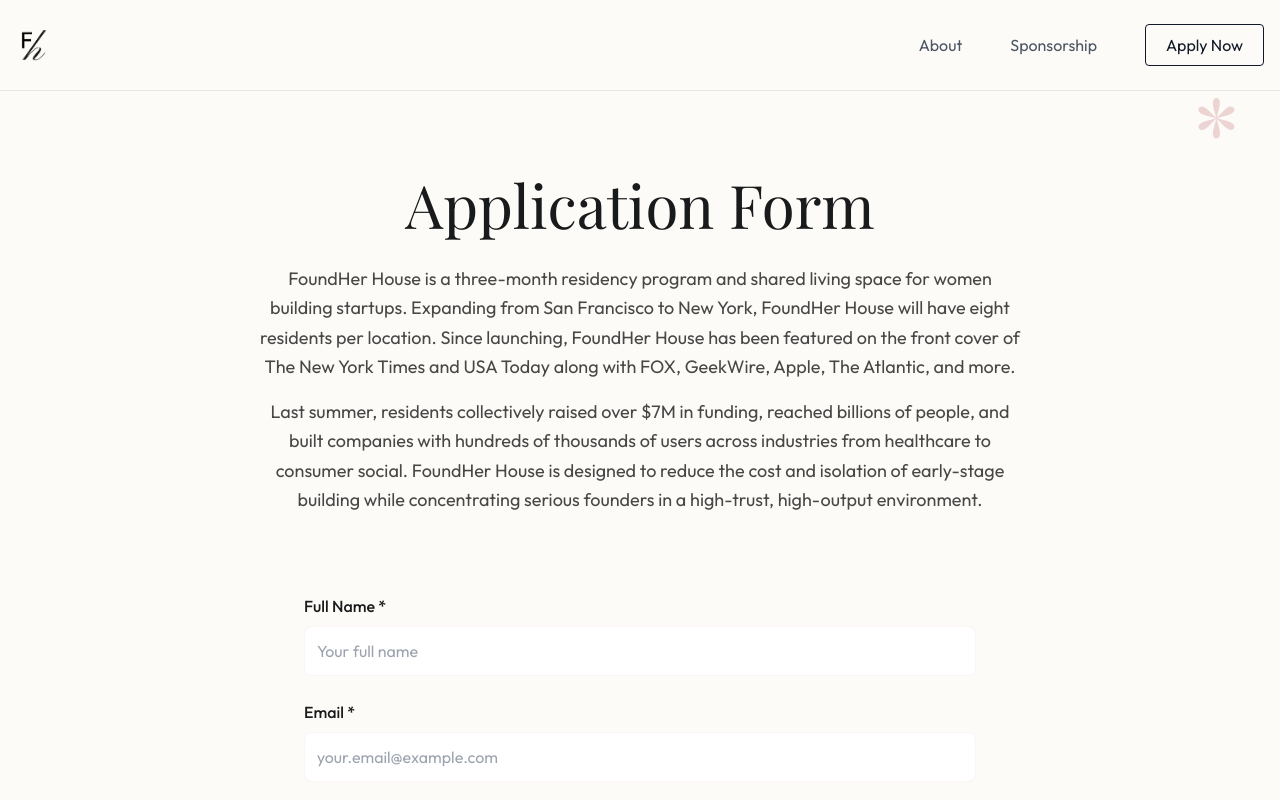
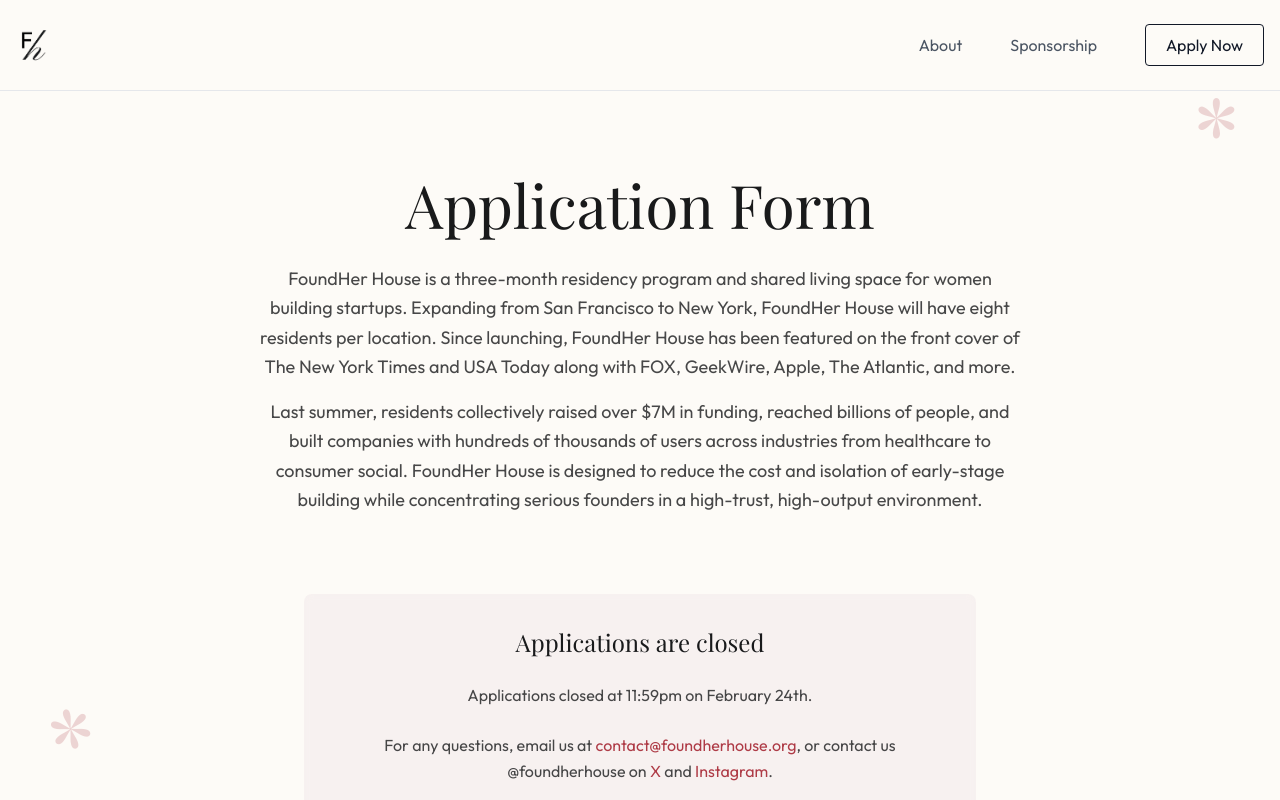
Before and after one commit to suspiciouscow/foundherhouse, a Next.js app: page /apply in a window 1280 px wide. Shown: the top 800 px of the page. Built offline with nearby package versions, Linux system fonts and the light colour scheme.

Commit message:
applications closed

```diff
--- a/src/app/apply/page.tsx
+++ b/src/app/apply/page.tsx
@@ -33,6 +33,8 @@ const WORD_LIMITS = {
   impressive: 200,
   funFact: 150
 }
+
+const APPLICATIONS_CLOSED = true
 
 export default function Apply() {
   const [formData, setFormData] = useState<FormData>({
@@ -250,7 +252,29 @@ export default function Apply() {
           </div>
         </div>
 
-        {submitSuccess ? (
+        {APPLICATIONS_CLOSED ? (
+          <div className="max-w-2xl mx-auto p-8 bg-primary/10 rounded-lg text-center backdrop-blur-sm space-y-6">
+            <h2 className="text-2xl text-main font-playfair">Applications are closed</h2>
+            <p className="text-main-muted leading-relaxed">
+              Applications closed at 11:59pm on February 24th.
+            </p>
+            <p className="text-main-muted leading-relaxed">
+              For any questions, email us at{' '}
+              <a href="mailto:contact@foundherhouse.org" className="text-primary hover:underline">
+                contact@foundherhouse.org
+              </a>
+              , or contact us @foundherhouse on{' '}
+              <a href="https://x.com/foundherhouse" target="_blank" rel="noopener noreferrer" className="text-primary hover:underline">
+                X
+              </a>
+              {' '}and{' '}
+              <a href="https://instagram.com/foundherhouse" target="_blank" rel="noopener noreferrer" className="text-primary hover:underline">
+                Instagram
+              </a>
+              .
+            </p>
+          </div>
+        ) : submitSuccess ? (
           <div className="max-w-2xl mx-auto p-8 bg-primary/10 rounded-lg text-center backdrop-blur-sm">
             <h2 className="text-2xl text-main mb-4 font-playfair">Application Submitted!</h2>
             <p className="text-main-muted leading-relaxed mb-6">
```
